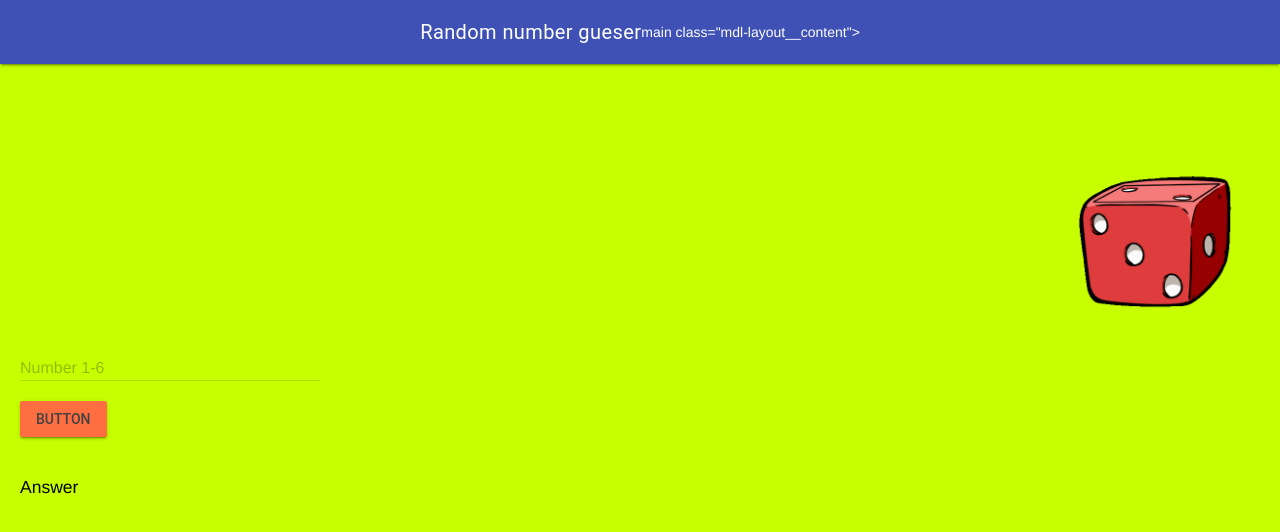
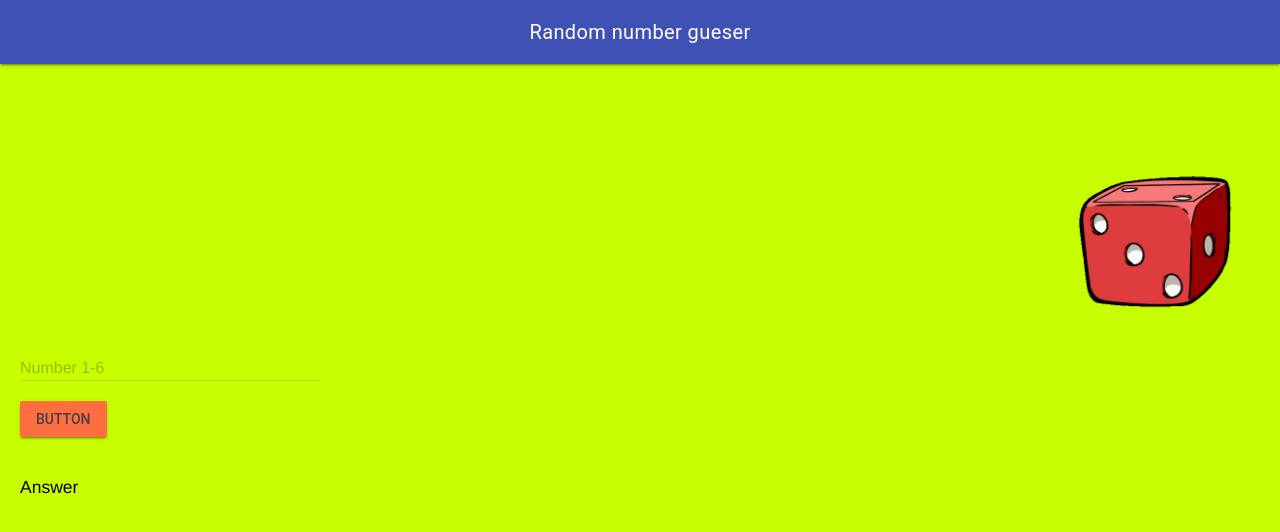
Before and after one commit to MTHS-ICD2O-1-2023/ICD2O-Unit-5-01-Jack-LeVasseur, a plain HTML site: page index.html in a window 1280 px wide. Drawn offline with nearby package versions, Linux system fonts and the light colour scheme.

Commit message:
Updated index.html

```diff
--- a/index.html
+++ b/index.html
@@ -22,7 +22,6 @@
     <header class="mdl-layout__header">
       <div class="mdl-layout__header-row">
         <span class="mdl-layout-title">Random number gueser</span>
-        main class="mdl-layout__content">
       </header>
         <div class="right-image">
           <img src="./images/dice.gif" alt />
```
